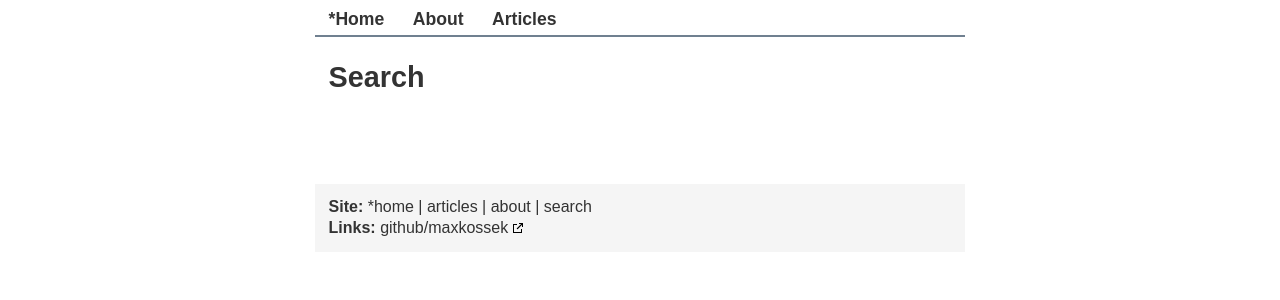
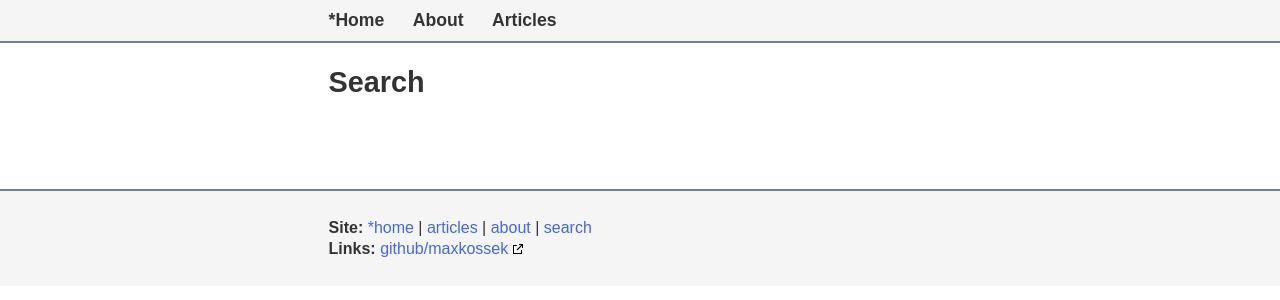
Before and after one commit to maxkossek/maxkossek.github.io, a Jekyll site: the page built from search/index.html, in a window 1280 px wide. Shown: the top 300 px of the page. Built offline with Jekyll 4.4.1, drawn with Linux system fonts in a browser that asks for light colours; comment, search, counter and statistics services are not loaded.

Commit message:
Full width footer and header

```diff
--- a/_includes/footer.html
+++ b/_includes/footer.html
@@ -1,4 +1,6 @@
+<div class="footer">
 <footer>
   <strong>Site:</strong> <a href="/">*home</a> | <a href="/articles">articles</a> | <a href="/about">about</a> | <a href="/search">search</a><br>
   <strong>Links:</strong> <a target="_blank" href="https://github.com/maxkossek">github/maxkossek</a>
 </footer>
+</div>
--- a/_layouts/default.html
+++ b/_layouts/default.html
@@ -4,12 +4,14 @@
 {% include head.html %}
 
 <body>
+<div class="header">
 <nav>
 <a href="/">*Home</a>
 <a href="/about">About</a>
 <a href="/articles">Articles</a>
 </ul>
 </nav>
+</div>
 
 {{ content }}
 
--- a/css/main.css
+++ b/css/main.css
@@ -4,6 +4,7 @@ body {
 	font-family: sans-serif;
 	line-height: 1.3;
     color: #333;
+    margin: 0;
 }
 main, footer, header, nav {
 	max-width: 70ch;
@@ -13,9 +14,12 @@ main, footer, header, nav {
 
 
 /* Navigation */
+.header {
+    background: whitesmoke;
+    border-bottom: 2px solid slategray;
+}
 nav {
-	padding: 0 1.5ch 0.5ch;
-    border-bottom: 2px solid slategray;
+    padding: 1ch;
 }
 nav a, nav a:visited, nav span {
     margin-right: 1.5rem;
@@ -29,13 +33,16 @@ nav a:hover, nav span:hover {
 
 
 /* Footer */
+.footer {
+    background: whitesmoke;
+    border-top: 2px solid slategray;
+    margin-top: 3em;
+}
 footer {
-	margin-top: 3rem;
-	background: whitesmoke;
-	margin-bottom: -0.5em;
+	padding: 3ch 1.5ch;
 }
-footer a, footer a:visited, a[href~="#"] {
-	color: inherit;
+footer a, footer a:visited {
+	color: royalblue;
 }
 .to-top a[href~="#"]::before {
     content: "\25B4  ";
```
